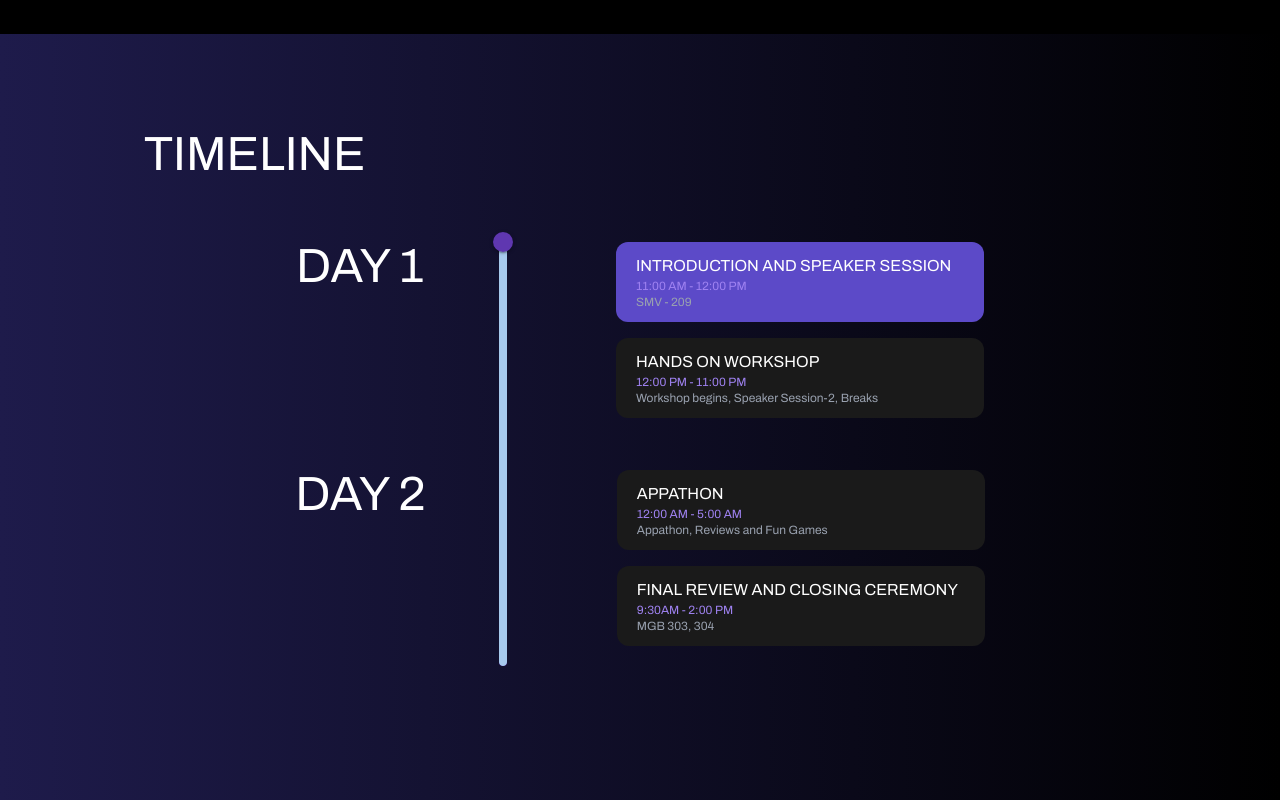
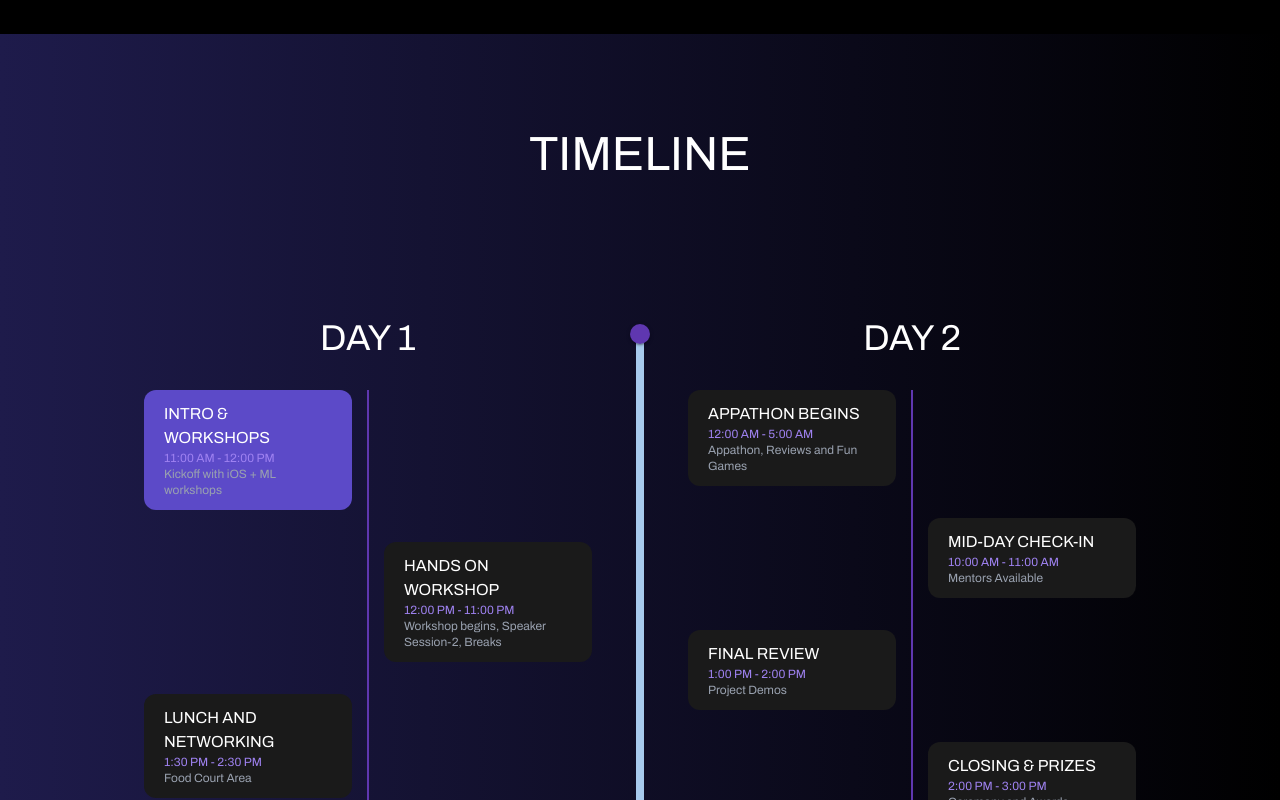
Before and after one commit to ADG-VITV/IOS-Fusion-2025, a Next.js app: page / in a window 1280 px wide. Shown: the part 1440-2240 px from the top of the page. Built offline with nearby package versions, Linux system fonts and the light colour scheme; a web font is replaced by a local one.

Commit message:
timeline fixed

```diff
--- a/src/sections/Home.tsx
+++ b/src/sections/Home.tsx
@@ -47,7 +47,6 @@ export default function Home() {
         </div>
       </div>
 
-      {/* Right Section (video instead of image) */}
       <div className="hidden lg:flex w-[40%] min-h-full justify-center items-center">
         <video
           className="w-[80%] rounded-xl"
@@ -57,7 +56,7 @@ export default function Home() {
           playsInline
         >
           <source src="/Swift.mp4" type="video/mp4" />
-          Your browser does not support the video tag.
+          Your browser does not support the video tags.
         </video>
       </div>
     </div>
--- a/src/sections/Timeline.tsx
+++ b/src/sections/Timeline.tsx
@@ -1,93 +1,54 @@
 "use client";
-import { useState, useRef, useEffect } from "react";
-import Event from "@/components/Event";
+import { useState } from "react";
+import Event from "@/components/Event"; // Assuming Event component is in this path
 import Slider from "@mui/material/Slider";
+
+// --- Event Data for Day 1 ---
+const day1Events = [
+  { event: "INTRO & WORKSHOPS", time: "11:00 AM - 12:00 PM", venue: "Kickoff with iOS + ML workshops" },
+  { event: "HANDS ON WORKSHOP", time: "12:00 PM - 11:00 PM", venue: "Workshop begins, Speaker Session-2, Breaks" },
+  { event: "LUNCH AND NETWORKING", time: "1:30 PM - 2:30 PM", venue: "Food Court Area" },
+  { event: "SPEAKER SESSION", time: "2:30 PM - 4:00 PM", venue: "Guest Speaker Talk" },
+];
+
+// --- Event Data for Day 2 ---
+const day2Events = [
+  { event: "APPATHON BEGINS", time: "12:00 AM - 5:00 AM", venue: "Appathon, Reviews and Fun Games" },
+  { event: "MID-DAY CHECK-IN", time: "10:00 AM - 11:00 AM", venue: "Mentors Available" },
+  { event: "FINAL REVIEW", time: "1:00 PM - 2:00 PM", venue: "Project Demos" },
+  { event: "CLOSING & PRIZES", time: "2:00 PM - 3:00 PM", venue: "Ceremony and Awards" },
+];
+
+const totalEvents = day1Events.length + day2Events.length;
 
 export default function Timeline() {
   const [range, setRange] = useState<number>(100);
+  const segmentSize = 100 / (totalEvents - 1);
 
   const getBackgroundColor = (index: number): string => {
-
-    if (range < 33.33 && index === 3) return "bg-[#5C4AC8]";
-    if (range >= 33.33 && range < 66.66 && index === 2) return "bg-[#5C4AC8]";
-    if (range >= 66.66 && range <= 99.99 && index === 1) return "bg-[#5C4AC8]";
-    if (range == 100 && index === 0) return "bg-[#5C4AC8]";
+    const idealIndex = Math.round((100 - range) / segmentSize);
+    if (index === idealIndex) {
+      return "bg-[#5C4AC8]";
+    }
     return "bg-[#1A1A1A]";
   };
 
   const handleRangeChange = (event: Event, newValue: number | number[]) => {
     setRange(Array.isArray(newValue) ? newValue[0] : newValue);
   };
+
   const handleClick = (index: number) => {
-    switch (index) {
-      case 0:
-        setRange(0);
-        break;
-      case 1:
-        setRange(33.33);
-        break;
-      case 2:
-        setRange(66.66);
-        break;
-      case 3:
-        setRange(100);
-        break;
-      default:
-        break;
-    }
+    setRange(100 - index * segmentSize);
   };
 
   return (
-    <section
-      id="timeline"
-      className="px-6 py-12 md:py-16 lg:px-32 lg:py-20 text-white"
-    >
-      <h1 className="text-3xl md:text-4xl lg:text-5xl font-bold md:m-2 lg:m-4">TIMELINE</h1>
-      <div className="flex lg:mx-auto h-full" contentEditable={false}>
-        <div className="flex flex-col w-full text-xl md:text-2xl lg:text-5xl gap-8 my-8 md:my-12 items-center font-bold relative">
-          <div className="flex w-full justify-between md:justify-evenly gap-6">
-            <h1>DAY 1</h1>
-            <div className="flex flex-col gap-4 mb-5 max-w-full">
-              <Event
-                key={0}
-                onClick={() => handleClick(3)}
-                className={`flex flex-col ${getBackgroundColor(0)}`}
-                event="INTRODUCTION AND SPEAKER SESSION"
-                time="11:00 AM - 12:00 PM"
-                venue="SMV - 209"
-              />
-              <Event
-                key={1}
-                onClick={() => handleClick(2)}
-                className={`flex flex-col ${getBackgroundColor(1)}`}
-                event="HANDS ON WORKSHOP"
-                time="12:00 PM - 11:00 PM"
-                venue="Workshop begins, Speaker Session-2, Breaks"
-              />
-
-            </div>
-          </div>
-          <div className="flex w-full justify-between md:justify-evenly gap-6">
-            <h1>DAY 2</h1>
-            <div className="flex flex-col gap-4 mb-5 max-w-full">
-              <Event
-                key={2}
-                onClick={() => handleClick(1)}
-                className={`flex flex-col ${getBackgroundColor(2)}`}
-                event="APPATHON"
-                time="12:00 AM - 5:00 AM"
-                venue=" Appathon, Reviews and Fun Games"
-              />
-              <Event
-                key={3}
-                onClick={() => handleClick(0)}
-                className={`flex flex-col ${getBackgroundColor(3)}`}
-                event="FINAL REVIEW AND CLOSING CEREMONY"
-                time=" 9:30AM - 2:00 PM"
-                venue="MGB 303, 304"
-              />
-            </div>
-            <div className="hidden md:flex h-full justify-center items-center absolute top-0 left-[25%] lg:left-[35%] rotate-0">
+    <section id="timeline" className="px-6 py-12 md:py-16 lg:px-32 lg: text-white h-screen">
+      <h1 className="mt-8 text-3xl text-center md:text-4xl lg:text-5xl font-bold mb-16">
+        TIMELINE
+      </h1>
+      <div className="relative flex flex-col md:flex-row mt-35 md:space-x-8 lg:space-x-16">
+        {/* Vertical Slider - Placed here to span both columns */}
+        <div className="absolute h-full hidden md:flex items-center left-1/2 -translate-x-1/2 top-0 z-20">
             <Slider
               value={range}
               onChange={handleRangeChange}
@@ -97,12 +58,52 @@ export default function Timeline() {
               track="inverted"
               orientation="vertical"
               sx={{
+                height: "95%", // A bit less than 100% to avoid overflow
+                color: "#5f37b0",
                 width: 8,
-                  height: "100%",
-                  color: "#5f37b0",
+                '& .MuiSlider-rail': { opacity: 0.5 },
               }}
             />
         </div>
+
+        {/* DAY 1 COLUMN */}
+        <div className="w-full md:w-1/2">
+          <h2 className="text-2xl md:text-3xl lg:text-4xl font-bold text-center mb-8">DAY 1</h2>
+          <div className="relative">
+            <div className="absolute left-1/2 -translate-x-1/2 top-0 h-full w-0.5 bg-[#5f37b0] z-0"></div>
+            {day1Events.map((item, index) => (
+              <div key={`day1-${index}`} className="flex justify-center items-center mb-8 relative">
+                <div className="w-1/2 px-4 flex justify-end">
+                  {index % 2 === 0 && ( <Event onClick={() => handleClick(index)} className={`w-full md:w-5/6 lg:w-3/4 ${getBackgroundColor(index)}`} {...item} /> )}
+                </div>
+                <div className="w-12 flex-shrink-0"></div>
+                <div className="w-1/2 px-4 flex justify-start">
+                  {index % 2 !== 0 && ( <Event onClick={() => handleClick(index)} className={`w-full md:w-5/6 lg:w-3/4 ${getBackgroundColor(index)}`} {...item} /> )}
+                </div>
+              </div>
+            ))}
+          </div>
+        </div>
+
+        {/* DAY 2 COLUMN */}
+        <div className="w-full md:w-1/2 mt-12 md:mt-0">
+          <h2 className="text-2xl md:text-3xl lg:text-4xl font-bold text-center mb-8">DAY 2</h2>
+          <div className="relative">
+            <div className="absolute left-1/2 -translate-x-1/2 top-0 h-full w-0.5 bg-[#5f37b0] z-0"></div>
+            {day2Events.map((item, index) => {
+              const globalIndex = index + day1Events.length; // Continue index from Day 1
+              return (
+                <div key={`day2-${index}`} className="flex justify-center items-center mb-8 relative">
+                  <div className="w-1/2 px-4 flex justify-end">
+                    {globalIndex % 2 === 0 && ( <Event onClick={() => handleClick(globalIndex)} className={`w-full md:w-5/6 lg:w-3/4 ${getBackgroundColor(globalIndex)}`} {...item} /> )}
+                  </div>
+                  <div className="w-12 flex-shrink-0"></div>
+                  <div className="w-1/2 px-4 flex justify-start">
+                    {globalIndex % 2 !== 0 && ( <Event onClick={() => handleClick(globalIndex)} className={`w-full md:w-5/6 lg:w-3/4 ${getBackgroundColor(globalIndex)}`} {...item} /> )}
+                  </div>
+                </div>
+              );
+            })}
           </div>
         </div>
       </div>
```
Lines whose indentation alone changed are shown as unchanged.
